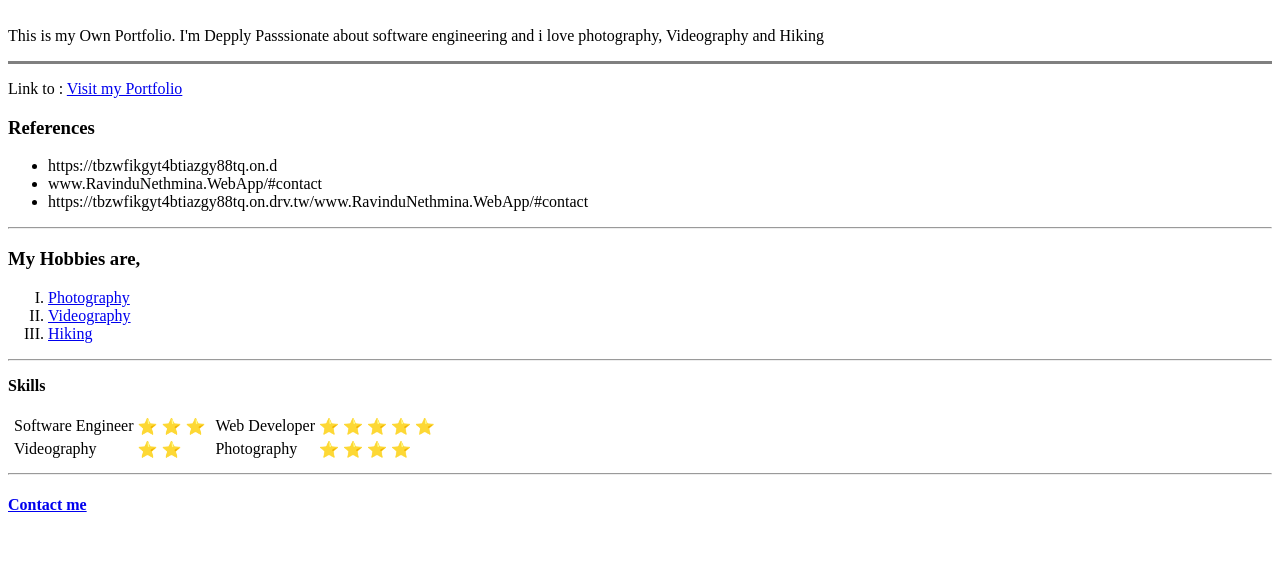
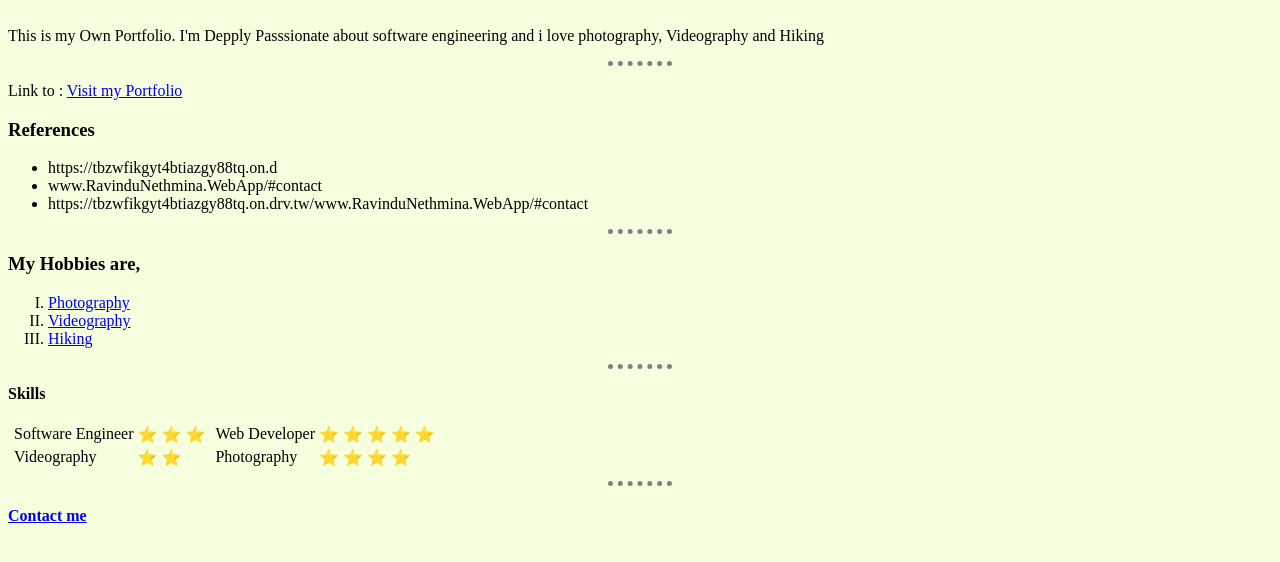
Before and after one commit to NethminaHiker360/HTML_CV, a plain HTML site: page index.html in a window 1280 px wide. Shown: the part 170-732 px from the top of the page. Drawn offline with Linux system fonts and the light colour scheme.

Commit message:
border dotted

```diff
--- a/index.html
+++ b/index.html
@@ -6,6 +6,28 @@
     <meta name="viewport" content="width=device-width, initial-scale=1.0" />
     <title>Ravindu Nethmina</title>
   </head>
+
+  <style>
+
+    body{
+   background-color: #F6FFDE;
+    }
+
+    hr{
+      border-style: dotted none none none;
+      width: 5%;
+      border-width: 5px;
+      border-color: grey;
+
+    }
+
+
+  </style>
+
+
+
+
+
   <body>
     <table>
       <tr>
@@ -24,7 +46,7 @@
       This is my Own Portfolio. I'm Depply Passsionate about software
       engineering and i love photography, Videography and Hiking
     </p>
-    <hr size="3" noshade="" />
+    <hr>
     <p>
       Link to :
       <a
```
